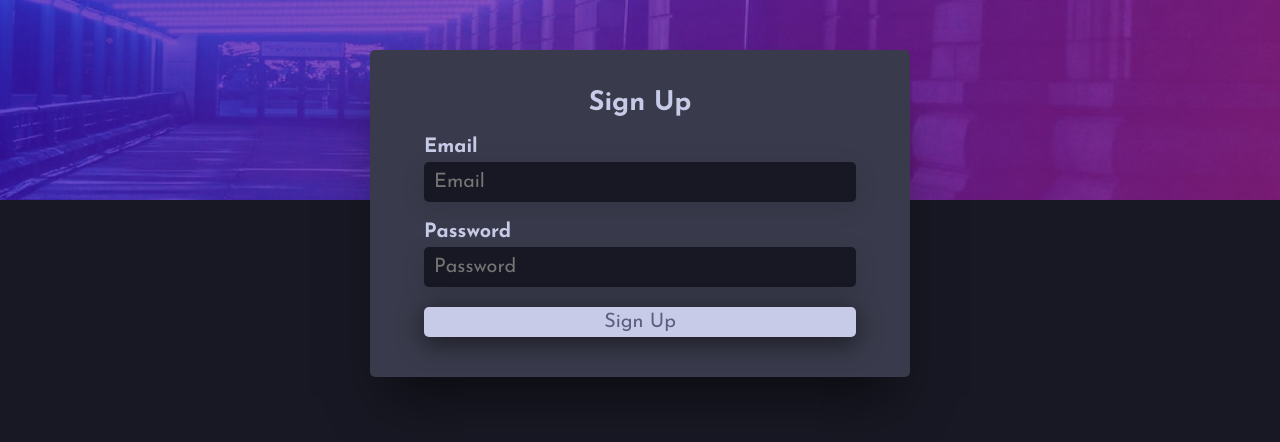
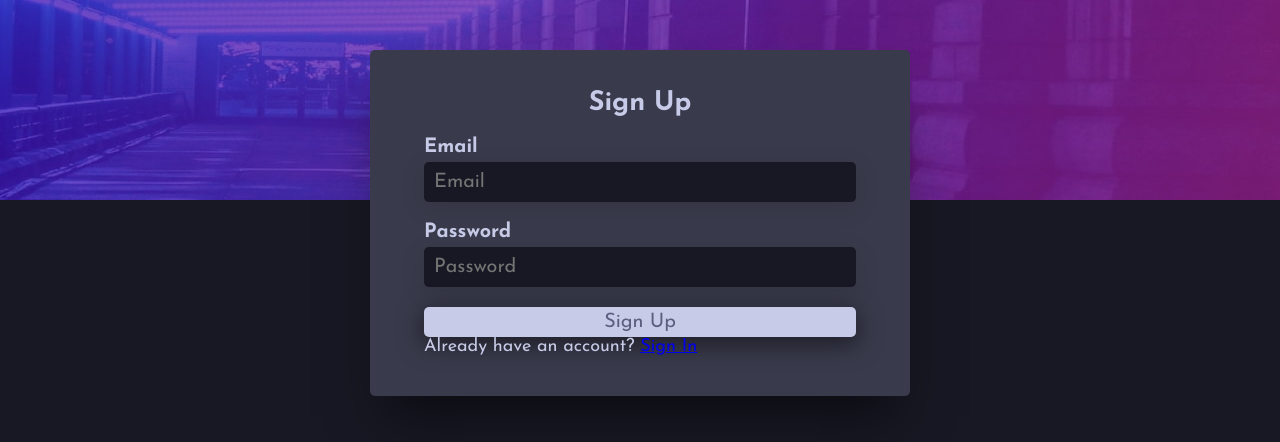
Before and after one commit to Dawid-Kolankowski/react-firebase-todo, a React (Create React App) app: page /signup in a window 1280 px wide. Shown: the top 442 px of the page. Built offline with nearby package versions, Linux system fonts and the light colour scheme; no server answers.

Commit message:
sign in/up links

```diff
--- a/src/components/Login.tsx
+++ b/src/components/Login.tsx
@@ -1,5 +1,6 @@
 import React from 'react'
 import { toast, ToastContainer } from 'react-toastify'
+import { Link } from 'react-router-dom'
 import firebaseApp, { provider } from '../firebase'
 import { useInput } from './hooks/useInput'
 
@@ -57,6 +58,10 @@
         <button onClick={logInWithGoogle} type="button" className="button">
           Sign in with google
         </button>
+        <div className="auth__link">
+          {' '}
+          Dont have an account? <Link to="/signup"> Sign Up</Link>
+        </div>
       </form>
     </div>
   )
--- a/src/components/SignUp.tsx
+++ b/src/components/SignUp.tsx
@@ -1,5 +1,6 @@
 import React from 'react'
 import { toast, ToastContainer } from 'react-toastify'
+import { Link } from 'react-router-dom'
 import { useInput } from './hooks/useInput'
 import firebaseApp from '../firebase'
 import 'react-toastify/dist/ReactToastify.css'
@@ -49,6 +50,10 @@
         <button type="submit" className="button">
           Sign Up
         </button>
+        <div className="auth__link">
+          {' '}
+          Already have an account? <Link to="/login"> Sign In</Link>
+        </div>
       </form>
     </div>
   )
```
